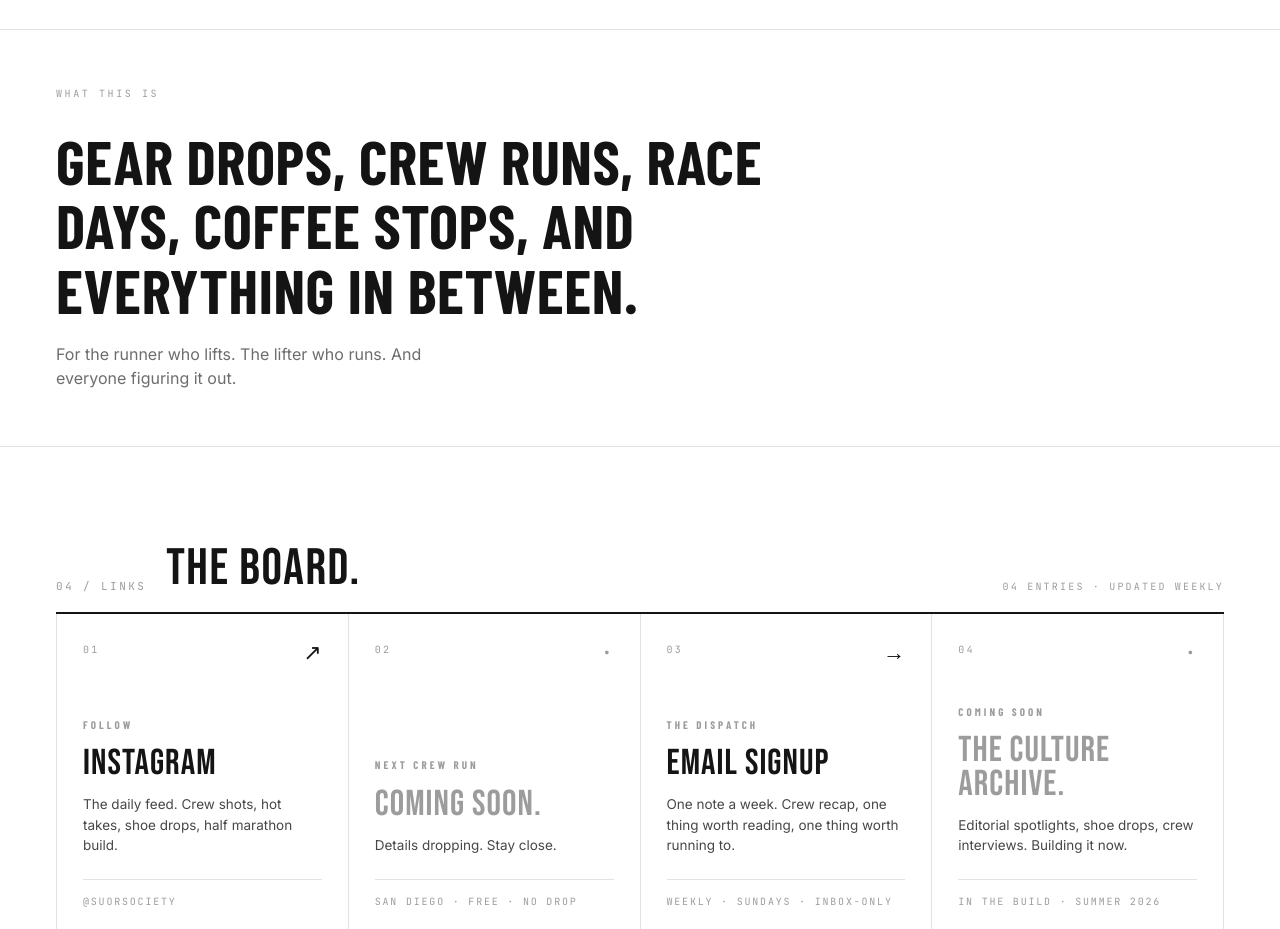
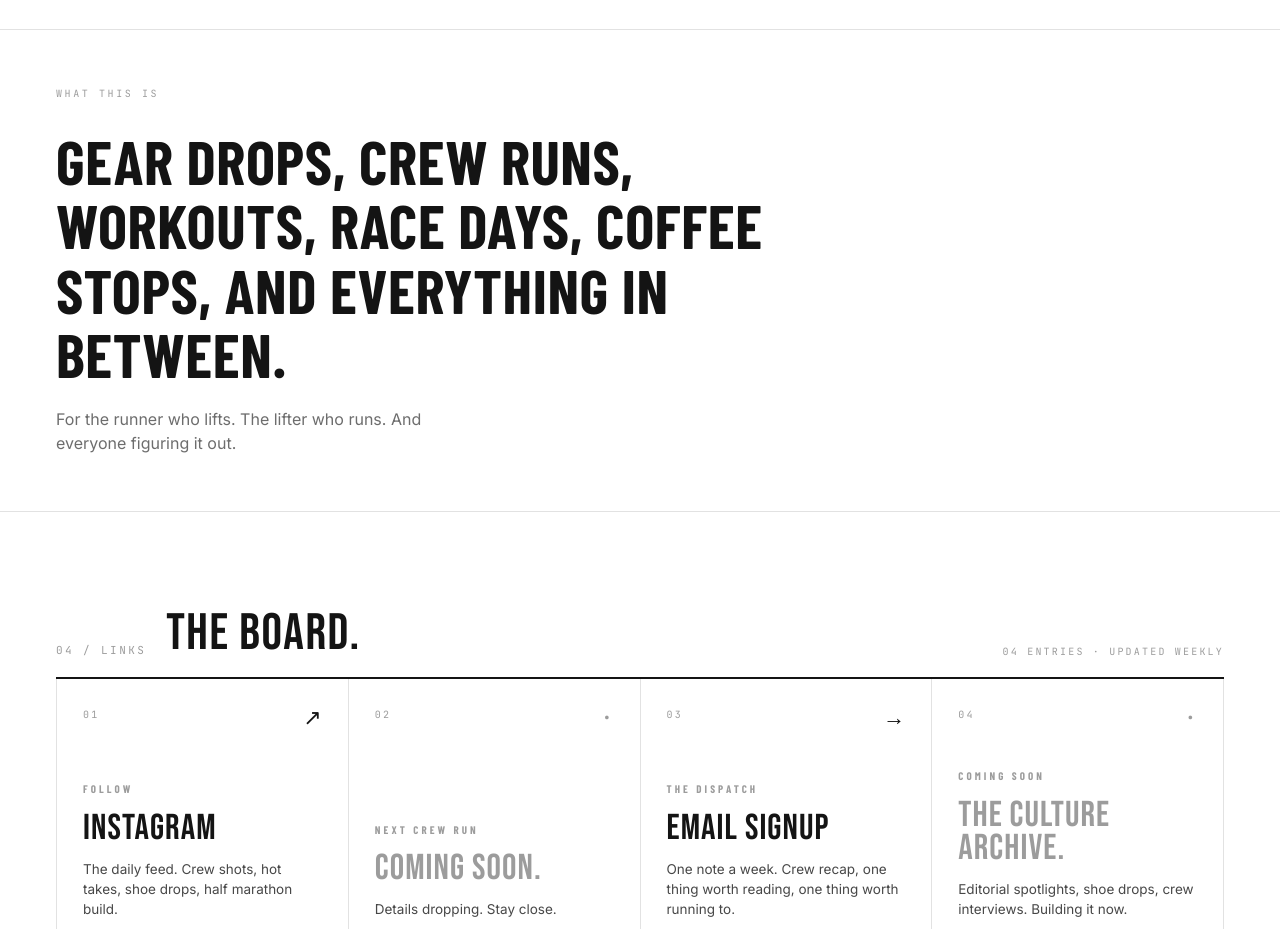
Before and after one commit to thaisoney-netizen/suor-society, a Next.js app: page / in a window 1280 px wide. Shown: the part 1060-1989 px from the top of the page. Built offline with nearby package versions, Linux system fonts and the light colour scheme.

Commit message:
Add 'workouts' to about section headline

```diff
--- a/src/app/page.tsx
+++ b/src/app/page.tsx
@@ -83,7 +83,7 @@ export default function Home() {
         <div className="page">
           <div className="about-eye">What this is</div>
           <h2 className="about-line">
-            Gear drops, crew runs, race days, coffee stops, and everything in between.
+            Gear drops, crew runs, workouts, race days, coffee stops, and everything in between.
           </h2>
           <p className="about-who">
             For the runner who lifts. The lifter who runs. And everyone figuring it out.
```
